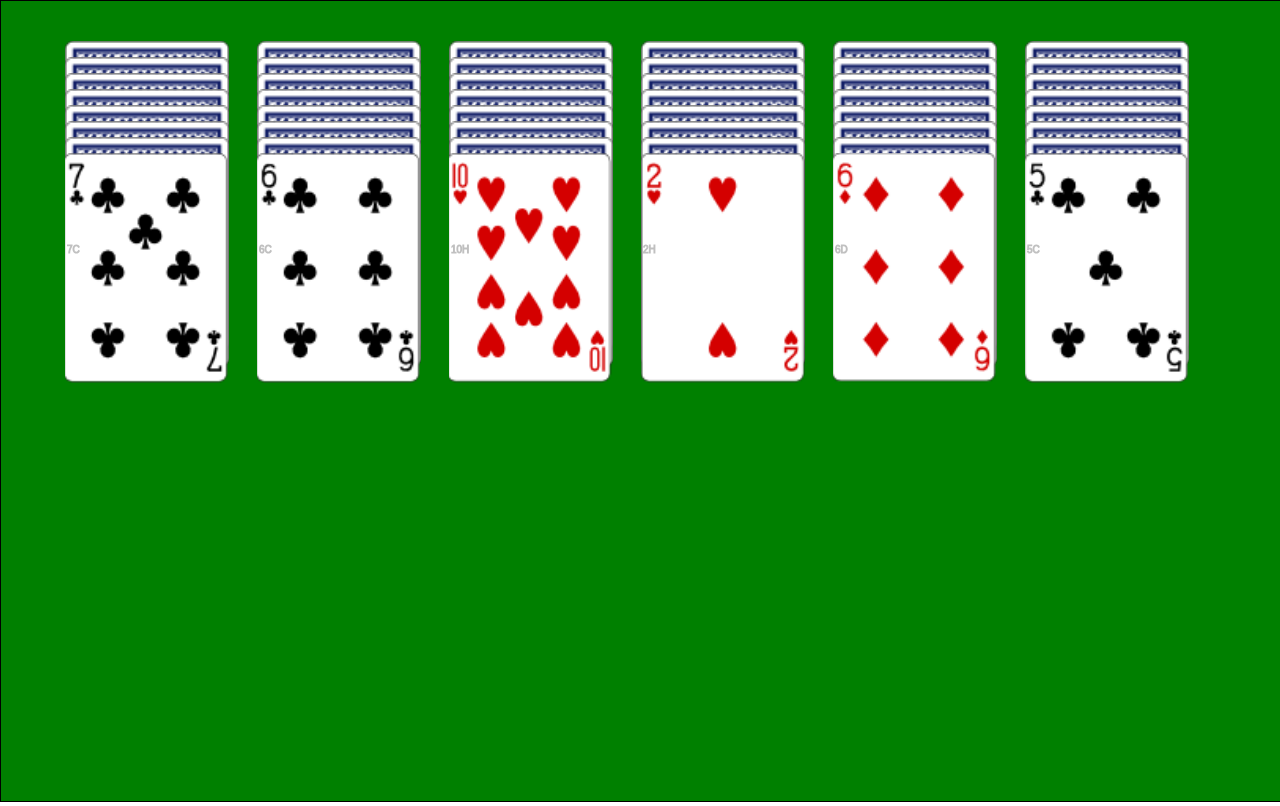
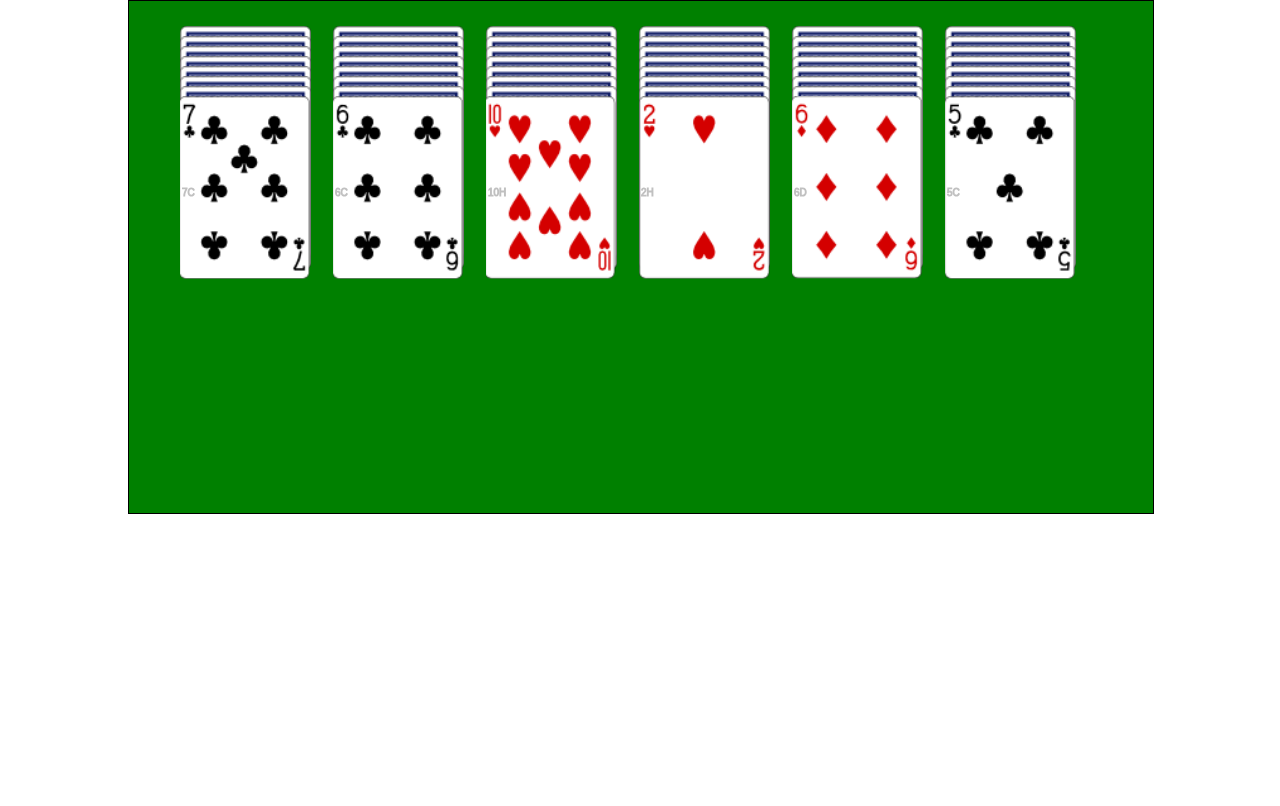
Before and after one commit to wesleywerner/penny-farthing, a plain HTML site: page index.html in a window 1280 px wide. Drawn offline with Linux system fonts and the light colour scheme.

Commit message:
Set canvas size by css, and match the internal canvas size to match.

```diff
--- a/index.html
+++ b/index.html
@@ -25,11 +25,20 @@
       }
       canvas {
         border: 1px solid black;
+        width: 100%;
+      }
+      .center {
+        width: 80%;
+        margin: 0 auto;
       }
     </style>
   </head>
   <body onload="initialize()">
-    <canvas id="playfield"></canvas>
+
+    <div class="center">
+      <canvas id="playfield"></canvas>
+    </div>
+
     <div style="display: none">
     <img id="cardback" src="assets/cardback.png" />
     <img id="faces" src="assets/faces.png" />
--- a/js/view.js
+++ b/js/view.js
@@ -58,11 +58,11 @@
     //v.ctx.canvas.height = h;
 
     // resize canvas to fit ratio with window size
-    var w = Math.floor( window.innerWidth );
-    var h = Math.floor( window.innerHeight );
+    var w = Math.floor( v.element.clientWidth );
+    var h = Math.floor( v.element.clientHeight );
     // resize the canvas area to match the client area
-    v.ctx.canvas.width = window.innerWidth;
-    v.ctx.canvas.height = window.innerHeight;
+    v.ctx.canvas.width = w;
+    v.ctx.canvas.height = h;
 
     // calculate padding from ratios
     v.pad.top = Math.floor(v.pad.ratios.top * h);
```
